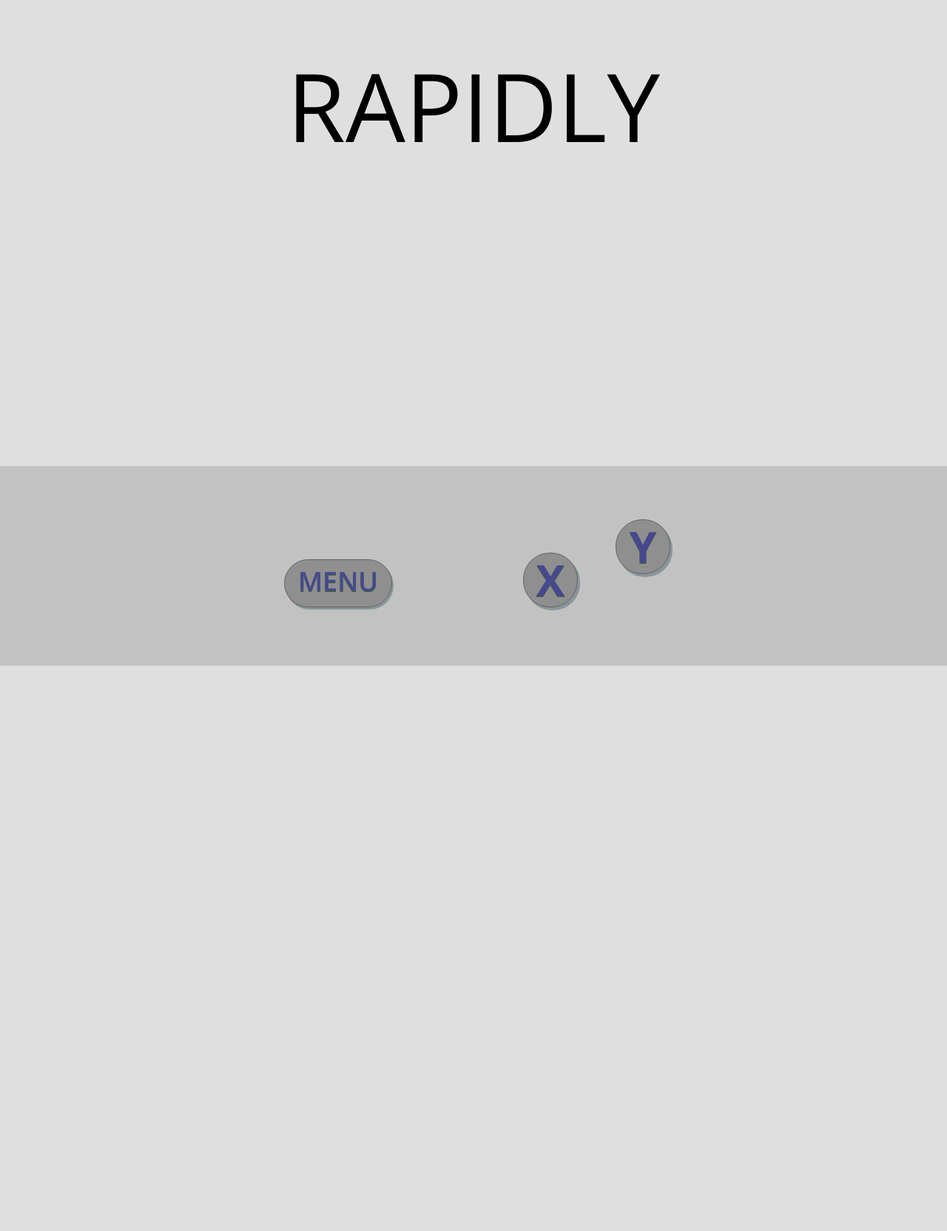
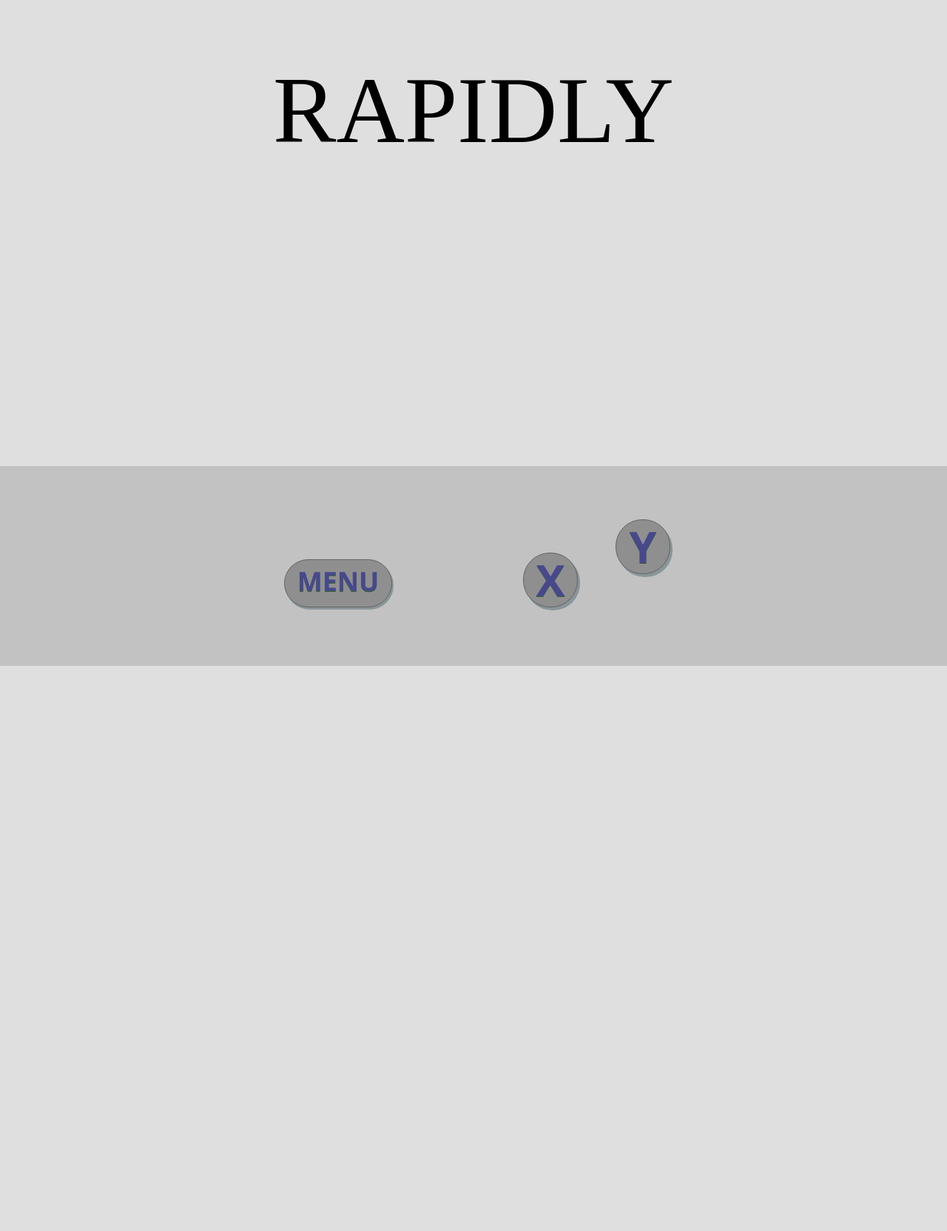
Before and after one commit to guzey/guzey.github.io1, a Jekyll site: the page x/index.html, which Jekyll copies as it is, in a window 1280 px wide. Shown: the whole page at 74% size. Built offline with Jekyll 4.4.1, drawn with Linux system fonts in a browser that asks for light colours; some web fonts are replaced.

Commit message:
switch to IM Fell French Canon

```diff
--- a/x/css/style.css
+++ b/x/css/style.css
@@ -27,6 +27,7 @@
     width:100%;
     background-color: #c2c2c2;
     opacity: 1;
+    font-family: 'Open Sans', sans-serif;
 }
 .interface_button {
     background-color: #8f8f8f;
--- a/x/index.html
+++ b/x/index.html
@@ -3,7 +3,8 @@
 <head>
     <meta charset="utf-8"/>
     <meta name="viewport" content="width=device-width, initial-scale=1, maximum-scale=1, user-scalable=0">
-    <link href='https://fonts.googleapis.com/css?family=Open+Sans:300,400,600,700' rel='stylesheet' type='text/css'>
+    <link href="https://fonts.googleapis.com/css?family=Open+Sans:400,700" rel="stylesheet">
+    <link href="https://fonts.googleapis.com/css?family=IM+Fell+French+Canon" rel="stylesheet">
     <link rel="shortcut icon" href="../public/favicon.ico">
     <title>X</title>
     <style>
--- a/x/js/main.js
+++ b/x/js/main.js
@@ -74,7 +74,7 @@
 var l45 = ['will'.split(' '), 1]
 var l46 = ['not'.split(' '), 1]
 var l47 = ['die.'.split(' '), 1]
-var l48 = ['I will not die.'.split(' '), 10, 20]
+var l48 = ['I will not die.'.split(' '), 8, 20]
 var l49 = ['I'.split(' '), 1]
 var l50 = ['refuse'.split(' '), 1]
 var l51 = ['to'.split(' '), 1]
@@ -92,7 +92,7 @@
     l16, l19, l20, l21, l22, l23, l24, l16, l25, l16, l26, l16, l27, l16, l28, l16, l30,
 l31, l31, l32, l33, l34, l35, l36, l31, l37, l31, l38, l31, l39, l31, l40, l31, l41, l31, l42, l43,
 l44, l45, l46, l47, l48, l49, l50, l51, l52, l53, l54, l55, l56, l57, l58,
-l100, l100, l100, l100, l100, l100, l100, l100, l100, l100]
+l100, l100, l100, l100, l100, l100, l100, l100]
 
 var numLevels = gameLevels.length
 var currentLevelNum = 0
@@ -128,7 +128,7 @@
                 }
                 // this hides 'not' during the last levels
                 if (currentLevel.length == 4 && w == 3) {
-                    ctx.clearRect(wordPadding + lineOffsetLeft - (ctx.measureText(currentLevel[0][2] + ' ').width / 9) * finalCount, lineOffsetTop-lineHeight, ctx.measureText(currentLevel[0][2] + ' ').width, lineHeight+5)
+                    ctx.clearRect(wordPadding + lineOffsetLeft - (ctx.measureText(currentLevel[0][2] + ' ').width / 7) * finalCount, lineOffsetTop-lineHeight, ctx.measureText(currentLevel[0][2] + ' ').width, lineHeight+5)
                     // this moves 'die' closer to 'will'; not sure which way is better
                     // wordPadding -= (ctx.measureText(currentLevel[0][2] + ' ').width / 9) * finalCount
                 }
@@ -144,7 +144,7 @@
                     if (firstWord == false) {
                         firstWord = [l, w]
                     }
-                    ctx.font = lineHeight + 'px Open Sans'
+                    ctx.font = lineHeight + 'px IM Fell French Canon'
                     ctx.textAlign = textPosition
                     ctx.fillStyle = '#000000'
                     ctx.fillText(currentLevel[0][w], wordX, lineY)
```
